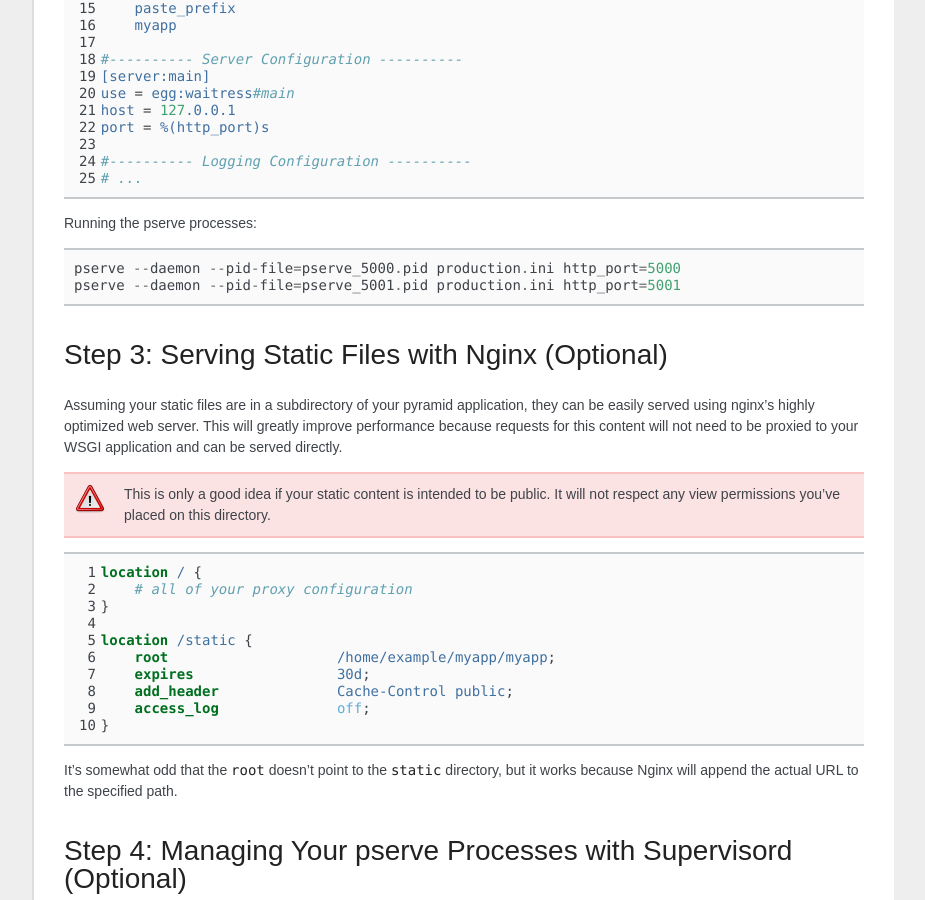
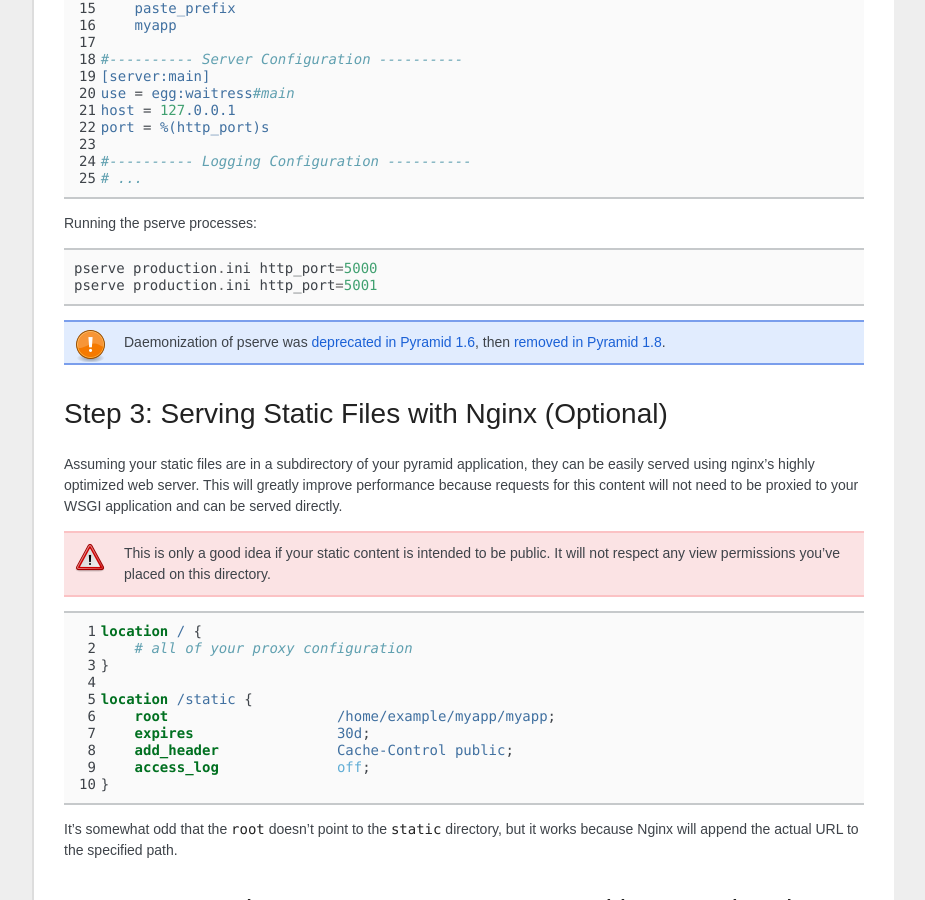
Before and after one commit to Pylons/pyramid_cookbook, a Sphinx documentation site: the page built from docs/deployment/nginx.rst, in a window 1280 px wide and 900 px high, scrolled down 3285 px. Shown: the whole window, without its empty margins (198-1123 px from the left). Built offline with Sphinx 7.4.7, drawn with Linux system fonts in a browser that asks for light colours; some web fonts are replaced.

Commit message:
Add a note that starting pserve with --daemon is no longer supported (#196)
* Add a note that starting pserve with --daemon is no longer supported

For Pyramid 1.9 and newer, you cannot start Pyramid with pserve
--daemon.  This adds a note to the nginx deployment page to call
this out.

* Update PR of daemon deprecation with feedback

Update the PR to update starting pserve without the daemon command
and add links that daemonization was deprecated in Pyramid 1.6 and
removed in Pyramid 1.8

```diff
--- a/docs/deployment/nginx.rst
+++ b/docs/deployment/nginx.rst
@@ -217,8 +217,15 @@ hosting the application under a different URL than ``/``.
 
 Running the pserve processes::
 
-    pserve --daemon --pid-file=pserve_5000.pid production.ini http_port=5000
-    pserve --daemon --pid-file=pserve_5001.pid production.ini http_port=5001
+    pserve production.ini http_port=5000
+    pserve production.ini http_port=5001
+
+.. note::
+
+   Daemonization of pserve was `deprecated in
+   Pyramid 1.6 <https://docs.pylonsproject.org/projects/pyramid/en/latest/whatsnew-1.6.html#deprecations>`_,
+   then `removed in Pyramid 1.8
+   <https://docs.pylonsproject.org/projects/pyramid/en/latest/whatsnew-1.8.html#backwards-incompatibilities>`_.
 
 Step 3: Serving Static Files with Nginx (Optional)
 ==================================================
```
